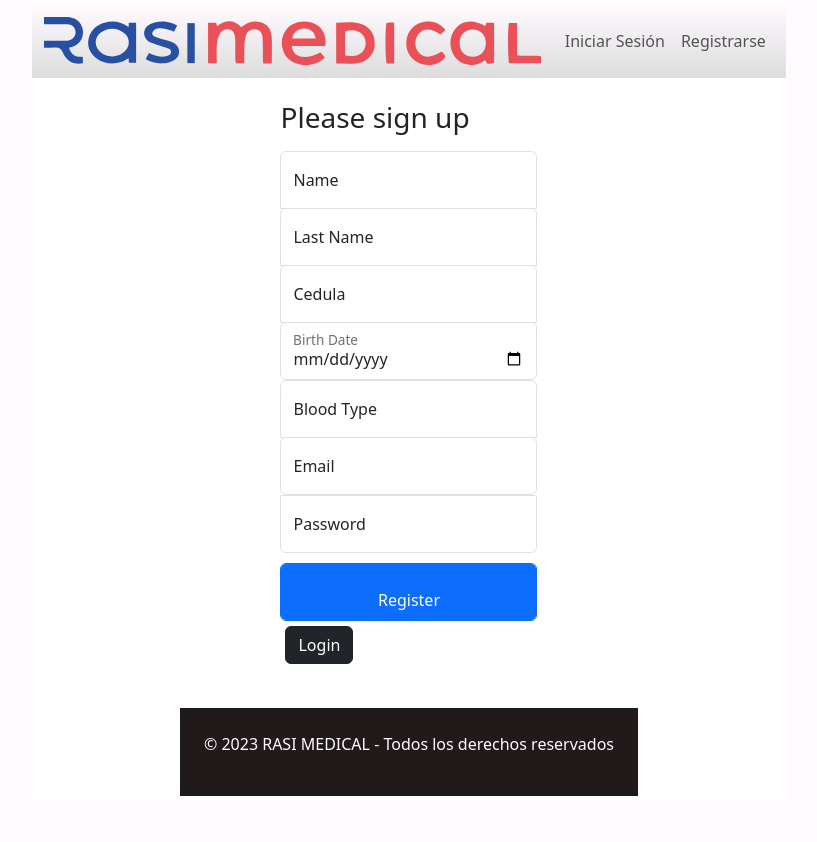
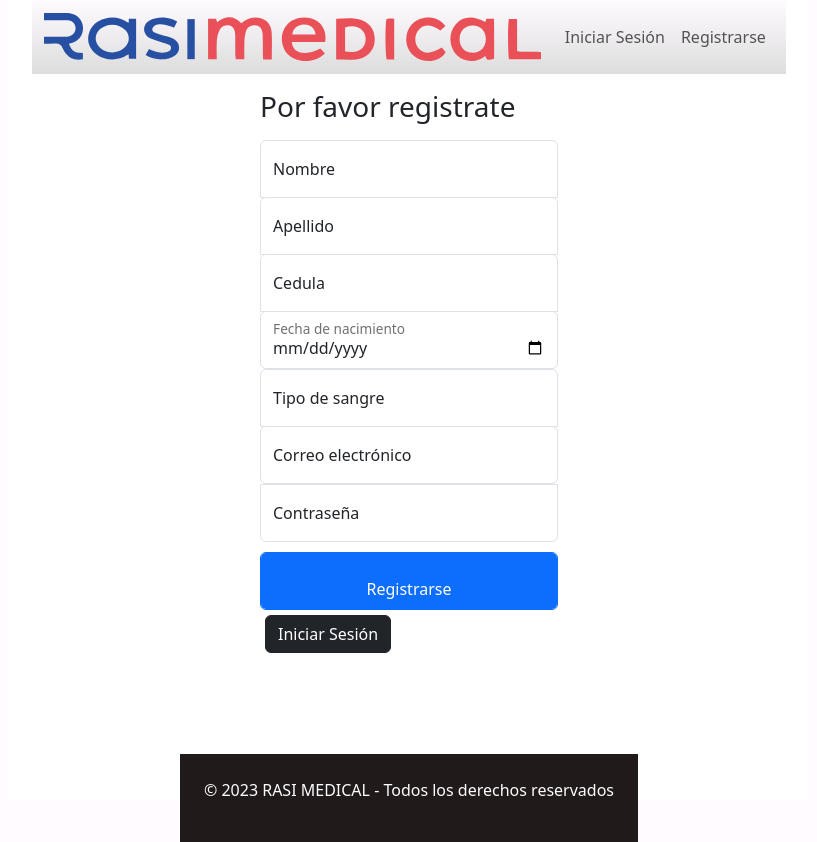
Before and after one commit to RaulRinconX/flask-app-web, a Flask app: page /signup/ in a window 1280 px wide. Shown: the whole page, without its empty margins (231-1048 px from the left). Before the commit the page ends 796 px from the top, so only its background shows below. Run offline with Flask 3, Linux system fonts and the light colour scheme; parts of the project's set-up code (start-up, migrations or seed data) failed here and were passed over; some libraries are stand-ins or nearby versions.

Commit message:
signup template

```diff
--- a/src/app.py
+++ b/src/app.py
@@ -175,7 +175,7 @@ def callback_handling():
           print("Error getting roles from Auth0")
 
 
-     return redirect(url_for('agregar_historia_clinica'))
+     return redirect(url_for('index'))
 
 
 @app.route("/historias-clinicas/", methods=["GET","POST"])
--- a/src/static/css/signup.css
+++ b/src/static/css/signup.css
@@ -1,14 +1,15 @@
 html,
 body {
   height: 100%;
-  display: grid;
   place-items: center;
+  min-width: 100vh;
 }
 
 .form-signin {
   max-width: 330px;
   padding: 1rem;
   margin: 0 auto;
+  height: 85%;
 }
 
 .form-signin .form-floating:focus-within {
--- a/src/templates/auth/signup.html
+++ b/src/templates/auth/signup.html
@@ -8,14 +8,14 @@
 
 {% block body %}
 <form class="form-signin" action="/signup/" method="POST">
-    <h1 class="h3 mb-3 fw-normal">Please sign up</h1>
+    <h1 class="h3 mb-3 fw-normal">Por favor registrate</h1>
     <div class="form-floating">
       <input type="text" class="form-control" name="name" id="name" placeholder="Name">
-      <label for="name">Name</label>
+      <label for="name">Nombre</label>
     </div>
     <div class="form-floating">
       <input type="text" class="form-control" name="lastname" id="lastname" placeholder="Last name">
-      <label for="lastname">Last Name</label>
+      <label for="lastname">Apellido</label>
     </div>
     <div class="form-floating">
       <input type="text" class="form-control" name="cedula" id="cedula" placeholder="Cedula">
@@ -23,19 +23,19 @@
     </div>
     <div class="form-floating">
       <input type="date" class="form-control" name="birthdate" id="birthdate" placeholder="Birth date">
-      <label for="birthdate">Birth Date</label>
+      <label for="birthdate">Fecha de nacimiento</label>
     </div>
     <div class="form-floating">
       <input type="text" class="form-control" name="bloodtype" id="bloodtype" placeholder="Blood type">
-      <label for="bloodtype">Blood Type</label>
+      <label for="bloodtype">Tipo de sangre</label>
     </div>
     <div class="form-floating">
       <input type="email" class="form-control" name="email" id="email" placeholder="Email">
-      <label for="email">Email</label>
+      <label for="email">Correo electrónico</label>
     </div>
     <div class="form-floating">
       <input type="password" class="form-control" name="password" id="password" placeholder="Password">
-      <label for="password">Password</label>
+      <label for="password">Contraseña</label>
     </div>
 
     <div class="form-floating">
@@ -51,9 +51,9 @@
         {% endfor %}
         {% endif %}
         {% endwith %}
-       <input type="submit" value="Register" class="form-control btn btn-primary " name="">
+       <input type="submit" value="Registrarse" class="form-control btn btn-primary " name="">
        <p style="padding:5px;">
-       <a href="/login" class="btn btn-dark ">Login</a></p>
+       <a href="/login" class="btn btn-dark ">Iniciar Sesión</a></p>
 
       </div>
   </form>
```
